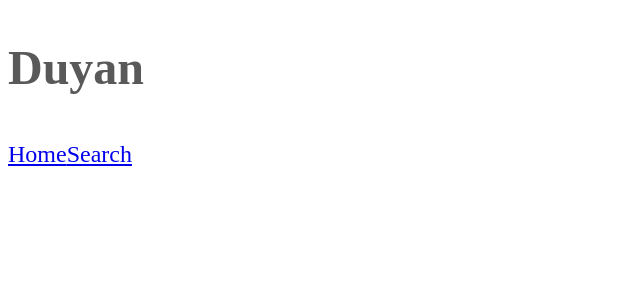
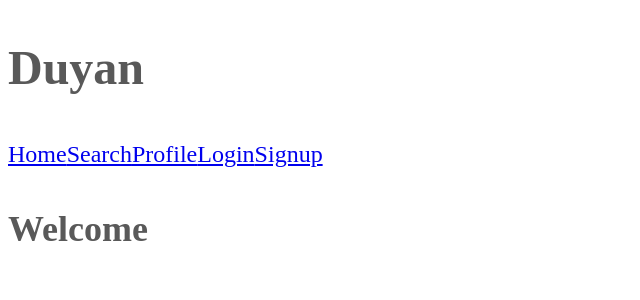
Before and after one commit to oreculf/duyan, a React app: page / in a window 1280 px wide. Shown: the top 300 px of the page, without its empty margins (0-640 px from the left). Built offline with nearby package versions, Linux system fonts and the light colour scheme.

Commit message:
added sample routes

```diff
--- a/src/index.jsx
+++ b/src/index.jsx
@@ -1,6 +1,6 @@
 import React from "react";
 import ReactDOM from "react-dom";
-import { Link } from "@reach/router";
+import { Link, Router } from "@reach/router";
 import "./index.scss";
 
 const App = () => (
@@ -9,7 +9,44 @@ const App = () => (
     <nav>
       <Link to="/">Home</Link>
       <Link to="search">Search</Link>
+      <Link to="profile">Profile</Link>
+      <Link to="login">Login</Link>
+      <Link to="signup">Signup</Link>
     </nav>
+
+    <Router>
+      <Home path="/" />
+      <Search path="/search" />
+      <Profile name="oreculf" path="/profile" />
+      <Login path="/login" />
+      <Signup path="/signup" />
+    </Router>
+  </div>
+);
+
+const Home = () => (
+  <div>
+    <h2>Welcome</h2>
+  </div>
+);
+const Search = () => (
+  <div>
+    <h2>Search</h2>
+  </div>
+);
+const Profile = ({ name }) => (
+  <div>
+    <h2>Welcome {name}</h2>
+  </div>
+);
+const Login = () => (
+  <div>
+    <h2>Login</h2>
+  </div>
+);
+const Signup = () => (
+  <div>
+    <h2>Signup</h2>
   </div>
 );
 
```
Also changed, not shown: 1 other file (tests, documents, lock files or other folders).
